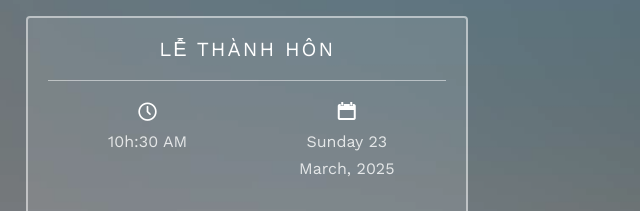
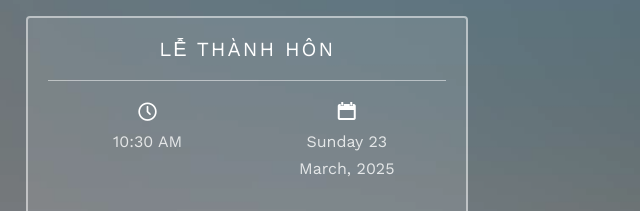
Before and after one commit to huyhienwedding/wedding, a plain HTML site: page index.html in a window 1280 px wide. Shown: the part 3340-3551 px from the top of the page, 629-1269 px from the left. Drawn offline with nearby package versions, Linux system fonts and the light colour scheme; files whose address does not match are found by name.

Commit message:
Update date

```diff
--- a/index.html
+++ b/index.html
@@ -236,7 +236,7 @@
 									<h3>Lễ Thành Hôn</h3>
 									<div class="event-col">
 										<i class="icon-clock"></i>
-										<span>10h:30 AM</span>
+										<span>10:30 AM</span>
 									</div>
 									<div class="event-col">
 										<i class="icon-calendar"></i>
```
